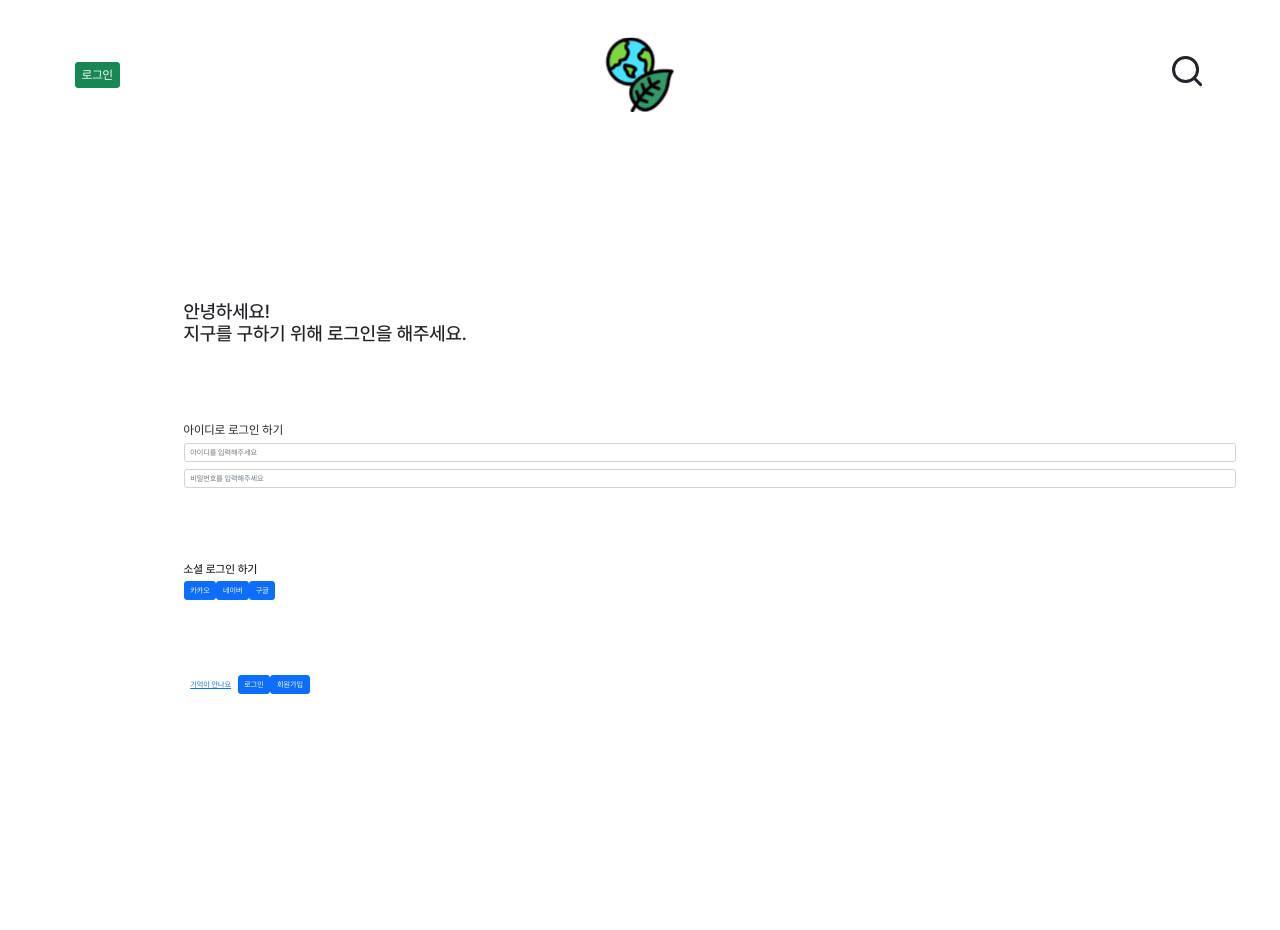
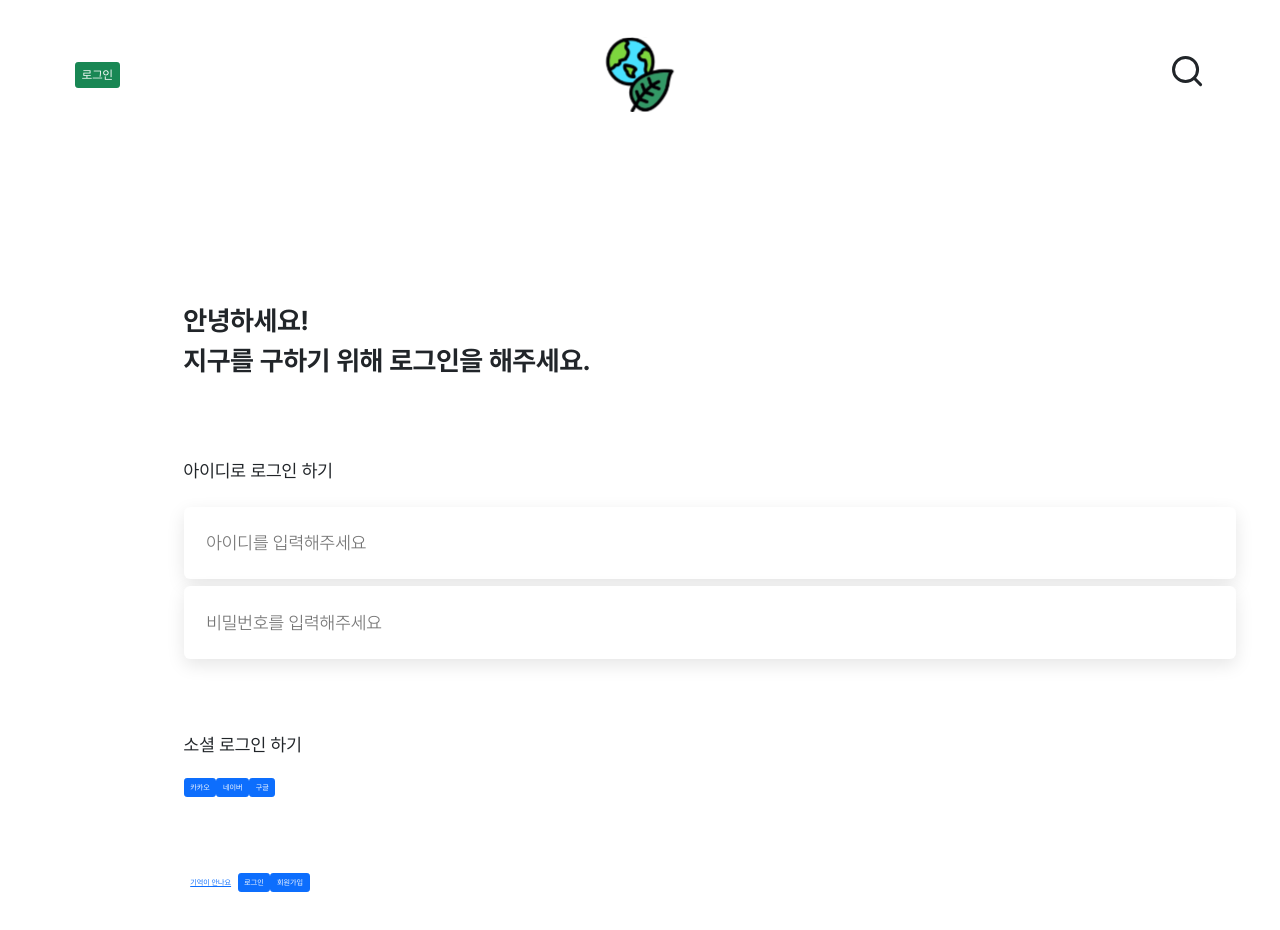
Before and after one commit to g99-project/g99-front, a React (Create React App) app: page /login in a window 1280 px wide. Shown: the top 930 px of the page. Built offline with nearby package versions, Linux system fonts and the light colour scheme.

Commit message:
login화면 스타일적용

```diff
--- a/src/assets/scss/base/_base.scss
+++ b/src/assets/scss/base/_base.scss
@@ -40,6 +40,7 @@ html {
   -webkit-text-size-adjust: 100%; /* 2 */
   -webkit-tap-highlight-color: transparent; /* 3*/
   word-break: keep-all;
+  color: $text-color;
 }
 
 /* Sections */
--- a/src/assets/scss/base/_variables.scss
+++ b/src/assets/scss/base/_variables.scss
@@ -12,6 +12,7 @@
 $font: "Pretendard", "Malgun Gothic", "맑은 고딕", "돋움", Dotum, "굴림", Gulim, Tahoma, Verdana, Geneva, sans-serif, Apple Gothic, AppleGothic;
 
 $text-color: #333;
+$placeholder: #757575;
 // dim
 $dim: #16161628;
 
--- a/src/assets/scss/common.scss
+++ b/src/assets/scss/common.scss
@@ -31,3 +31,6 @@
 
 // COMPONENTS
 // @import "./components/buttons";
+
+// VIEW
+@import "./view/login";
--- a/src/assets/scss/layouts/_layout.scss
+++ b/src/assets/scss/layouts/_layout.scss
@@ -15,6 +15,11 @@
   width: 100%;
   max-width: 140rem;
   margin: 0 auto;
+  h1{
+    font-size: 3.6rem;
+    font-weight: 700;
+    line-height: 1.5;
+  }
 }
 
 section{
--- /dev/null
+++ b/src/assets/scss/view/_login.scss
@@ -0,0 +1,19 @@
+.login{
+  .form-label{
+    font-size: 2.4rem;
+    font-weight: 400;
+    margin-bottom: 3rem;
+  }
+  input {
+    padding: 3rem;
+    border-radius: 0.8rem;
+    border: none;
+    box-shadow: 0 0.8rem 2.4rem 0 rgba(0,0,0,0.1);
+    font-size: 2.4rem;
+    &::placeholder{
+      font-size: inherit;
+      color: $placeholder;
+      font-weight: 200;
+    }
+  }
+}
--- a/src/components/Header.tsx
+++ b/src/components/Header.tsx
@@ -1,5 +1,5 @@
 import React, { useEffect, useRef, useState } from 'react';
-import { Link } from 'react-router-dom';
+import { Link, useNavigate } from 'react-router-dom';
 import { Search } from 'react-feather';
 import { Button } from 'reactstrap';
 
@@ -7,6 +7,7 @@ function Header() {
   const [isLogin] = useState(false);
   const [isSearch, setIsSearch] = useState(false);
   const searchRef = useRef<HTMLDivElement>(null);
+  const navigate = useNavigate();
   const onSearch = (event: React.MouseEvent<HTMLElement>) => {
     event.preventDefault();
     // isSearch ? console.log('검색') : setIsSearch(true);
@@ -27,10 +28,20 @@ function Header() {
     return () => document.removeEventListener('mousedown', handleOutside);
   }, [searchRef]);
 
+  const goToLogin = () => {
+    navigate('/login');
+  };
+
   return (
     <header>
       <div className="lArea">
-        {isLogin ? '로그아웃' : <Button color="success">로그인</Button>}
+        {isLogin ? (
+          '로그아웃'
+        ) : (
+          <Button color="success" onClick={goToLogin}>
+            로그인
+          </Button>
+        )}
       </div>
       <h1 className="logo">
         <Link to="/">홈으로</Link>
--- a/src/views/auth/Login.tsx
+++ b/src/views/auth/Login.tsx
@@ -85,7 +85,7 @@ function Login() {
 
   return (
     <div id="wrap">
-      <div className="container">
+      <div className="container login">
         <div className="inner-wrap">
           <section>
             <h1>
@@ -116,7 +116,7 @@ function Login() {
             </Form>
           </section>
           <section>
-            <h4>소셜 로그인 하기</h4>
+            <h4 className="form-label">소셜 로그인 하기</h4>
             <Button color="primary">카카오</Button>
             <Button color="primary">네이버</Button>
             <Button color="primary">구글</Button>
```
Also changed, not shown: 2 other files (tests, documents, lock files or other folders).
